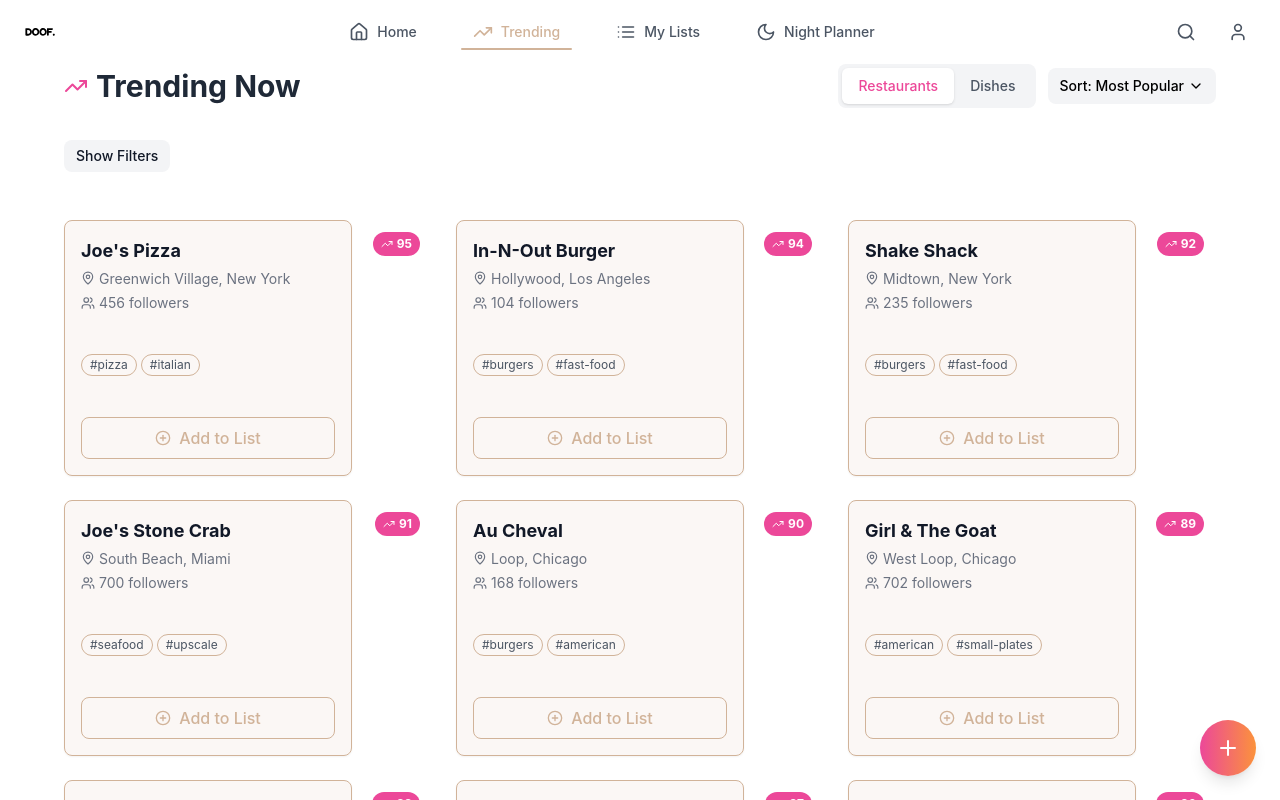
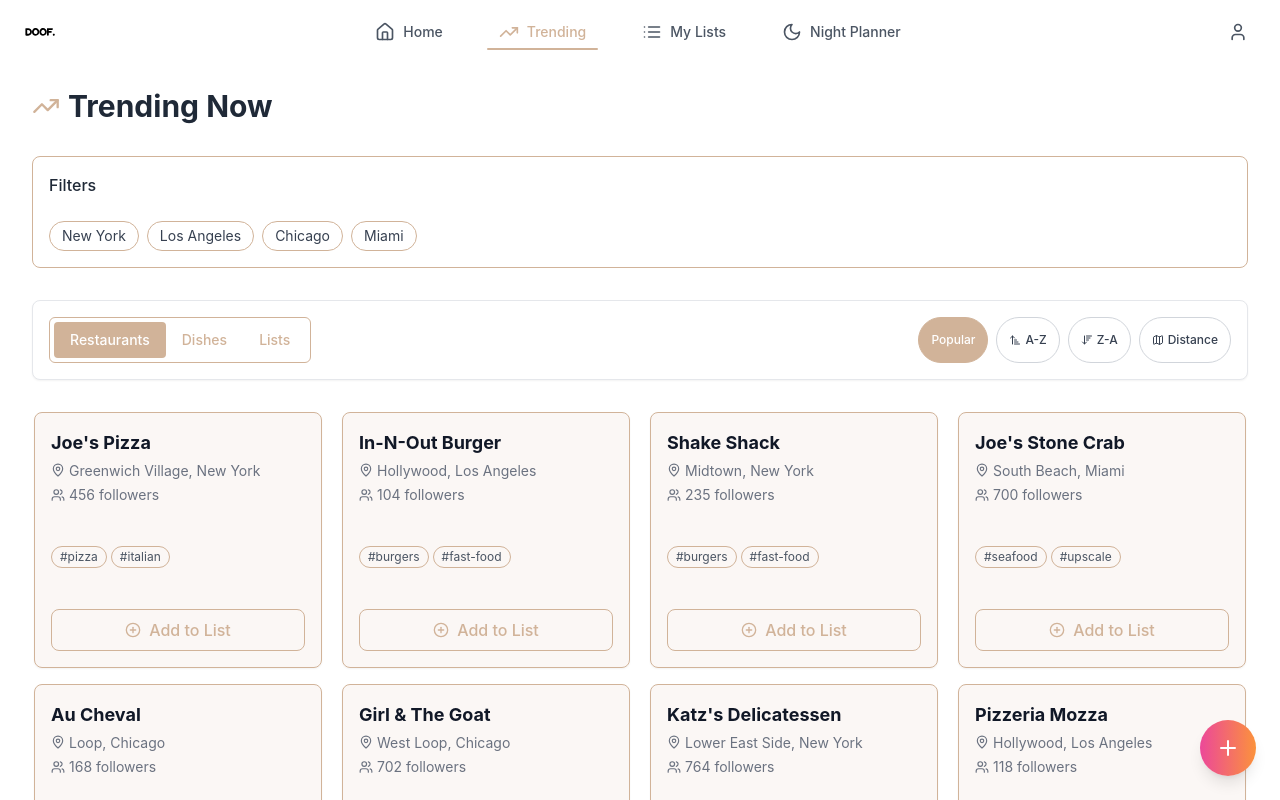
Before and after one commit to thechompapp/chomp_pink, a React (Vite) app: page /trending in a window 1280 px wide. Shown: the top 800 px of the page. Built offline with nearby package versions, Linux system fonts and the light colour scheme.

Commit message:
enhanced oatmeal - looking good

```diff
--- a/src/components/Layout/Navbar.jsx
+++ b/src/components/Layout/Navbar.jsx
@@ -1,17 +1,12 @@
 import React, { useState, useEffect } from "react";
 import { Link, useLocation } from "react-router-dom";
-import { Menu, X, Home, TrendingUp, List, Moon, Search, User } from "lucide-react";
+import { Menu, X, Home, TrendingUp, List, Moon, User } from "lucide-react";
 import doofLogo from "../../assets/doof.svg";
 
 const Navbar = () => {
   const location = useLocation();
   const [mobileMenuOpen, setMobileMenuOpen] = useState(false);
-  const [searchOpen, setSearchOpen] = useState(false);
-  const [searchQuery, setSearchQuery] = useState('');
   const [scrolled, setScrolled] = useState(false);
-
-  // Check if we're on the home page
-  const isHomePage = location.pathname === "/" || location.pathname === "/home";
 
   // Navigation links with icons
   const navLinks = [
@@ -38,14 +33,6 @@
 
   // Check if a path is active
   const isActive = (path) => location.pathname === path;
-
-  // Handle search submission
-  const handleSearchSubmit = (e) => {
-    e.preventDefault();
-    // In a real app, you would implement search functionality here
-    console.log('Searching for:', searchQuery);
-    setSearchOpen(false);
-  };
 
   return (
     <nav className={`sticky top-0 z-50 transition-all duration-300 ${
@@ -87,16 +74,6 @@
 
           {/* Desktop Right Actions */}
           <div className="hidden md:flex items-center space-x-4">
-            {/* Only show search on non-home pages */}
-            {!isHomePage && (
-              <button
-                onClick={() => setSearchOpen(true)}
-                className="p-2 text-gray-600 hover:text-[#D1B399] rounded-full hover:bg-gray-100 transition-colors"
-                aria-label="Search"
-              >
-                <Search size={20} />
-              </button>
-            )}
             <Link
               to="/profile"
               className="p-2 text-gray-600 hover:text-[#D1B399] rounded-full hover:bg-gray-100 transition-colors"
@@ -108,16 +85,6 @@
 
           {/* Mobile menu button */}
           <div className="md:hidden flex items-center space-x-3">
-            {/* Only show search on non-home pages */}
-            {!isHomePage && (
-              <button
-                onClick={() => setSearchOpen(true)}
-                className="p-2 text-gray-600 hover:text-[#D1B399] rounded-full hover:bg-gray-100 transition-colors"
-                aria-label="Search"
-              >
-                <Search size={20} />
-              </button>
-            )}
             <button
               onClick={() => setMobileMenuOpen(!mobileMenuOpen)}
               className="p-2 text-gray-600 hover:text-[#D1B399] rounded-full hover:bg-gray-100 transition-colors"
@@ -159,53 +126,6 @@
           </div>
         </div>
       )}
-
-      {/* Search Overlay */}
-      {searchOpen && (
-        <div className="fixed inset-0 bg-black bg-opacity-50 z-50 flex items-start justify-center pt-16 px-4 animate-fadeIn">
-          <div className="w-full max-w-2xl bg-white rounded-xl shadow-2xl overflow-hidden">
-            <div className="relative">
-              <form onSubmit={handleSearchSubmit}>
-                <input
-                  type="text"
-                  value={searchQuery}
-                  onChange={(e) => setSearchQuery(e.target.value)}
-                  placeholder="Search for restaurants, dishes, lists..."
-                  className="w-full py-4 px-12 outline-none text-gray-700 text-lg"
-                  autoFocus
-                />
-                <Search className="absolute left-4 top-4 text-gray-400" size={20} />
-                <button
-                  type="button"
-                  onClick={() => setSearchOpen(false)}
-                  className="absolute right-4 top-4 text-gray-400 hover:text-gray-600"
-                >
-                  <X size={20} />
-                </button>
-              </form>
-
-              {/* Quick suggestions */}
-              <div className="px-4 py-3 border-t border-gray-200">
-                <p className="text-xs font-medium text-gray-500 mb-2">TRENDING SEARCHES</p>
-                <div className="flex flex-wrap gap-2">
-                  <button className="px-3 py-1 bg-gray-100 rounded-full text-sm text-gray-700 hover:bg-gray-200">
-                    Pizza
-                  </button>
-                  <button className="px-3 py-1 bg-gray-100 rounded-full text-sm text-gray-700 hover:bg-gray-200">
-                    Brunch spots
-                  </button>
-                  <button className="px-3 py-1 bg-gray-100 rounded-full text-sm text-gray-700 hover:bg-gray-200">
-                    Rooftop bars
-                  </button>
-                  <button className="px-3 py-1 bg-gray-100 rounded-full text-sm text-gray-700 hover:bg-gray-200">
-                    Date night
-                  </button>
-                </div>
-              </div>
-            </div>
-          </div>
-        </div>
-      )}
     </nav>
   );
 };
--- a/src/components/UI/Home.jsx
+++ b/src/components/UI/Home.jsx
@@ -159,8 +159,8 @@
         </div>
 
         {isExpanded ? (
-          // Expanded grid view - centered on mobile
-          <div className="grid grid-cols-1 md:grid-cols-2 lg:grid-cols-3 xl:grid-cols-4 gap-4 place-items-center md:place-items-start">
+          // Expanded grid view
+          <div className="grid grid-cols-1 md:grid-cols-2 lg:grid-cols-3 xl:grid-cols-4 gap-4">
             {items.map((item, index) => renderItem(item, index))}
           </div>
         ) : (
--- a/src/components/UI/Trending.jsx
+++ b/src/components/UI/Trending.jsx
@@ -1,17 +1,15 @@
 import React, { useState, useEffect } from "react";
-import Button from "../UI/Button";
-import RestaurantCard from "../UI/RestaurantCard";
-import DishCard from "../UI/DishCard";
-import FilterSection from "../UI/FilterSection";
-import { TrendingUp, ArrowUpRight, ChevronDown } from "lucide-react";
+import { TrendingUp, SortAsc, SortDesc, Map } from "lucide-react";
 import useAppStore from "../../hooks/useAppStore";
+import FilterSection from "./FilterSection";
+import RestaurantCard from "./RestaurantCard";
+import DishCard from "./DishCard";
+import ListCard from "./ListCard";
 
 const Trending = () => {
   const [activeTab, setActiveTab] = useState("restaurants");
-  const [expandedFilter, setExpandedFilter] = useState(false);
   const [sortMethod, setSortMethod] = useState("popular");
-  const [trendingData, setTrendingData] = useState({ restaurants: [], dishes: [] });
-  const [showSortOptions, setShowSortOptions] = useState(false);
+  const [trendingData, setTrendingData] = useState({ restaurants: [], dishes: [], lists: [] });
 
   // Get filters from store
   const activeFilters = useAppStore((state) => state.activeFilters || { city: null, neighborhood: null, tags: [] });
@@ -53,13 +51,29 @@
         { name: "Stone Crab Claws", restaurant: "Joe's Stone Crab", tags: ['seafood', 'signature'], city: 'Miami', neighborhood: 'South Beach', trending: 90 }
       ];
 
-      setTrendingData({ restaurants: restaurantData, dishes: dishData });
+      // Sample lists
+      const listData = [
+        { id: 101, name: "NYC Pizza Tour", itemCount: 8, savedCount: 245, isPublic: true, city: 'New York', tags: ['pizza', 'italian'], trending: 95 },
+        { id: 102, name: "Best Burgers in Manhattan", itemCount: 12, savedCount: 187, isPublic: true, city: 'New York', tags: ['burgers', 'beef'], trending: 88 },
+        { id: 103, name: "Late Night Eats", itemCount: 5, savedCount: 92, isPublic: true, city: 'Los Angeles', tags: ['late-night', 'casual'], trending: 82 },
+        { id: 104, name: "Michelin Star Experience", itemCount: 7, savedCount: 156, isPublic: true, city: 'Chicago', tags: ['fine-dining', 'upscale'], trending: 91 },
+        { id: 105, name: "Budget-Friendly Bites", itemCount: 15, savedCount: 201, isPublic: true, city: 'New York', tags: ['cheap-eats', 'casual'], trending: 89 },
+        { id: 106, name: "Date Night Spots", itemCount: 10, savedCount: 172, isPublic: true, city: 'Miami', tags: ['romantic', 'dinner'], trending: 86 },
+        { id: 107, name: "Hidden Gems of Chicago", itemCount: 9, savedCount: 134, isPublic: true, city: 'Chicago', tags: ['local', 'unique'], trending: 84 },
+        { id: 108, name: "LA's Best Tacos", itemCount: 14, savedCount: 287, isPublic: true, city: 'Los Angeles', tags: ['tacos', 'mexican'], trending: 93 }
+      ];
+
+      setTrendingData({
+        restaurants: restaurantData,
+        dishes: dishData,
+        lists: listData
+      });
     };
 
     fetchTrendingData();
   }, []);
 
-  // Filter data based on active filters and search query
+  // Apply filters to data
   const applyFilters = (items) => {
     return items.filter(item => {
       // Apply city filter
@@ -98,173 +112,156 @@
     });
   };
 
-  // Apply sorting
+  // Apply sorting to data
   const sortData = (items) => {
     switch (sortMethod) {
+      case 'a-z':
+        return [...items].sort((a, b) => a.name.localeCompare(b.name));
+      case 'z-a':
+        return [...items].sort((a, b) => b.name.localeCompare(a.name));
+      case 'distance':
+        // In a real app, this would use geolocation to sort by distance
+        return items;
       case 'popular':
+      default:
         return [...items].sort((a, b) => b.trending - a.trending);
-      case 'alphabetical':
-        return [...items].sort((a, b) => a.name.localeCompare(b.name));
-      case 'nearest':
-        // In a real app, this would use geolocation
-        return items;
-      default:
-        return items;
     }
   };
 
-  const filteredRestaurants = sortData(applyFilters(trendingData.restaurants));
-  const filteredDishes = sortData(applyFilters(trendingData.dishes));
+  // Get filtered and sorted data for current tab
+  const getActiveData = () => {
+    const tabData = {
+      restaurants: trendingData.restaurants,
+      dishes: trendingData.dishes,
+      lists: trendingData.lists
+    }[activeTab] || [];
 
-  const activeData = activeTab === "restaurants" ? filteredRestaurants : filteredDishes;
+    // Apply filters and sorting
+    return sortData(applyFilters(tabData));
+  };
 
-  const sortOptions = [
-    { id: 'popular', label: 'Most Popular' },
-    { id: 'alphabetical', label: 'Alphabetical' },
-    { id: 'nearest', label: 'Nearest to Me' }
-  ];
+  const activeData = getActiveData();
 
   return (
-    <div className="max-w-6xl mx-auto space-y-8">
-      <div className="flex items-center justify-between flex-wrap gap-4">
-        <div className="flex items-center gap-2">
-          <TrendingUp size={24} className="text-pink-500" />
-          <h1 className="text-3xl font-bold text-gray-800">Trending Now</h1>
+    <div className="space-y-8 mx-auto px-4 sm:px-6 md:px-8 max-w-7xl">
+      {/* Header with title */}
+      <div className="pt-4 md:pt-6">
+        <div className="flex items-center gap-2 mb-6">
+          <TrendingUp size={28} className="text-[#D1B399]" />
+          <h1 className="text-2xl md:text-3xl font-bold text-gray-800">Trending Now</h1>
+        </div>
       </div>
 
-        <div className="flex items-center gap-3">
-          {/* Tab selector */}
-          <div className="bg-gray-100 rounded-lg p-1 flex">
+      {/* Filters - always visible */}
+      <FilterSection />
+
+      {/* Tab selector and sort options */}
+      <div className="bg-white p-4 rounded-lg border border-gray-200 shadow-sm mb-6">
+        <div className="flex flex-col gap-4 sm:flex-row sm:justify-between">
+          {/* Content type tabs */}
+          <div className="flex justify-center">
+            <div className="inline-flex rounded-md border border-[#D1B399] p-1">
               <button
                 onClick={() => setActiveTab("restaurants")}
-              className={`px-4 py-2 text-sm font-medium rounded-md transition-colors ${
+                className={`px-4 py-2 text-sm font-medium rounded transition-colors ${
                   activeTab === "restaurants"
-                  ? "bg-white shadow text-pink-500"
-                  : "text-gray-600 hover:text-gray-900"
+                    ? "bg-[#D1B399] text-white"
+                    : "text-[#D1B399] hover:bg-[#D1B399]/10"
                 }`}
               >
                 Restaurants
               </button>
               <button
                 onClick={() => setActiveTab("dishes")}
-              className={`px-4 py-2 text-sm font-medium rounded-md transition-colors ${
+                className={`px-4 py-2 text-sm font-medium rounded transition-colors ${
                   activeTab === "dishes"
-                  ? "bg-white shadow text-pink-500"
-                  : "text-gray-600 hover:text-gray-900"
+                    ? "bg-[#D1B399] text-white"
+                    : "text-[#D1B399] hover:bg-[#D1B399]/10"
                 }`}
               >
                 Dishes
               </button>
+              <button
+                onClick={() => setActiveTab("lists")}
+                className={`px-4 py-2 text-sm font-medium rounded transition-colors ${
+                  activeTab === "lists"
+                    ? "bg-[#D1B399] text-white"
+                    : "text-[#D1B399] hover:bg-[#D1B399]/10"
+                }`}
+              >
+                Lists
+              </button>
+            </div>
           </div>
 
-          {/* Sort dropdown */}
-          <div className="relative">
+          {/* Sort options - smaller text */}
+          <div className="flex flex-wrap justify-center gap-2">
             <button
-              onClick={() => setShowSortOptions(!showSortOptions)}
-              className="flex items-center px-3 py-2 text-sm font-medium bg-gray-100 hover:bg-gray-200 rounded-lg transition-colors"
+              onClick={() => setSortMethod("popular")}
+              className={`px-3 py-1 text-xs font-medium rounded-full border transition-colors ${
+                sortMethod === "popular"
+                  ? "bg-[#D1B399] text-white border-[#D1B399]"
+                  : "text-gray-700 border-gray-300 hover:border-[#D1B399] hover:text-[#D1B399]"
+              }`}
             >
-              Sort: {sortOptions.find(opt => opt.id === sortMethod)?.label}
-              <ChevronDown size={16} className="ml-1" />
+              Popular
             </button>
-
-            {showSortOptions && (
-              <div className="absolute right-0 mt-1 bg-white rounded-lg shadow-lg py-1 z-10 min-w-[160px]">
-                {sortOptions.map(option => (
             <button
-                    key={option.id}
-                    className={`w-full text-left px-4 py-2 text-sm transition-colors ${
-                      sortMethod === option.id
-                        ? 'text-pink-500 bg-pink-50'
-                        : 'text-gray-700 hover:bg-gray-50'
+              onClick={() => setSortMethod("a-z")}
+              className={`px-3 py-1 text-xs font-medium rounded-full border transition-colors flex items-center ${
+                sortMethod === "a-z"
+                  ? "bg-[#D1B399] text-white border-[#D1B399]"
+                  : "text-gray-700 border-gray-300 hover:border-[#D1B399] hover:text-[#D1B399]"
               }`}
-                    onClick={() => {
-                      setSortMethod(option.id);
-                      setShowSortOptions(false);
-                    }}
             >
-                    {option.label}
+              <SortAsc size={12} className="mr-1" />A-Z
             </button>
-                ))}
-              </div>
-            )}
+            <button
+              onClick={() => setSortMethod("z-a")}
+              className={`px-3 py-1 text-xs font-medium rounded-full border transition-colors flex items-center ${
+                sortMethod === "z-a"
+                  ? "bg-[#D1B399] text-white border-[#D1B399]"
+                  : "text-gray-700 border-gray-300 hover:border-[#D1B399] hover:text-[#D1B399]"
+              }`}
+            >
+              <SortDesc size={12} className="mr-1" />Z-A
+            </button>
+            <button
+              onClick={() => setSortMethod("distance")}
+              className={`px-3 py-1 text-xs font-medium rounded-full border transition-colors flex items-center ${
+                sortMethod === "distance"
+                  ? "bg-[#D1B399] text-white border-[#D1B399]"
+                  : "text-gray-700 border-gray-300 hover:border-[#D1B399] hover:text-[#D1B399]"
+              }`}
+            >
+              <Map size={12} className="mr-1" />Distance
+            </button>
           </div>
         </div>
       </div>
 
-      {/* Filter toggle */}
-      <div>
-        <Button
-          variant="secondary"
-          size="sm"
-          onClick={() => setExpandedFilter(!expandedFilter)}
-          className="mb-4"
-        >
-          {expandedFilter ? "Hide Filters" : "Show Filters"}
-        </Button>
-
-        {/* Collapsible filter section */}
-        {expandedFilter && <FilterSection />}
+      {/* Results section - always in vertical grid */}
+      <div className="mt-6">
+        {activeData.length === 0 ? (
+          <div className="text-center py-12 bg-white border border-gray-200 rounded-lg">
+            <h3 className="text-xl font-medium text-gray-700 mb-2">No results found</h3>
+            <p className="text-gray-500">Try adjusting your filters or search criteria</p>
           </div>
-
-      {/* No results message */}
-      {activeData.length === 0 && (
-        <div className="text-center py-16 bg-white rounded-xl shadow-sm">
-          <h3 className="text-xl font-medium text-gray-700 mb-2">No trending {activeTab} found</h3>
-          <p className="text-gray-500 mb-4">Try adjusting your filters or search criteria</p>
-          <Button
-            onClick={() => {
-              const clearFilters = useAppStore.getState().clearFilters;
-              if (clearFilters) clearFilters();
-            }}
-            variant="primary"
-          >
-            Clear all filters
-          </Button>
+        ) : (
+          // Vertical grid view with centered cards on mobile
+          <div className="grid grid-cols-1 sm:grid-cols-2 lg:grid-cols-3 xl:grid-cols-4 gap-4 place-items-center">
+            {activeData.map((item, index) => {
+              if (activeTab === "restaurants") {
+                return <RestaurantCard key={`restaurant-${index}`} {...item} />;
+              } else if (activeTab === "dishes") {
+                return <DishCard key={`dish-${index}`} {...item} />;
+              } else {
+                return <ListCard key={`list-${item.id}`} {...item} />;
+              }
+            })}
           </div>
         )}
-
-      {/* Results grid */}
-      {activeData.length > 0 && (
-        <div className="grid grid-cols-1 md:grid-cols-2 lg:grid-cols-3 gap-6">
-          {activeTab === "restaurants" ? (
-            // Restaurant cards
-            activeData.map((restaurant, index) => (
-              <div key={`${restaurant.name}-${index}`} className="relative">
-                <div className="absolute top-3 right-3 z-10 bg-pink-500 text-white text-xs font-bold px-2 py-1 rounded-full flex items-center">
-                  <TrendingUp size={12} className="mr-1" />
-                  {restaurant.trending}
       </div>
-                <RestaurantCard {...restaurant} />
-              </div>
-            ))
-          ) : (
-            // Dish cards
-            activeData.map((dish, index) => (
-              <div key={`${dish.name}-${index}`} className="relative">
-                <div className="absolute top-3 right-3 z-10 bg-blue-500 text-white text-xs font-bold px-2 py-1 rounded-full flex items-center">
-                  <TrendingUp size={12} className="mr-1" />
-                  {dish.trending}
-                </div>
-                <DishCard {...dish} />
-              </div>
-            ))
-          )}
-        </div>
-      )}
-
-      {/* View more button */}
-      {activeData.length > 12 && (
-        <div className="text-center mt-8">
-          <Button
-            variant="secondary"
-            size="lg"
-            onClick={() => console.log("Load more")}
-            className="mx-auto"
-          >
-            Load more
-          </Button>
-        </div>
-      )}
     </div>
   );
 };
```
Lines whose indentation alone changed are shown as unchanged.
